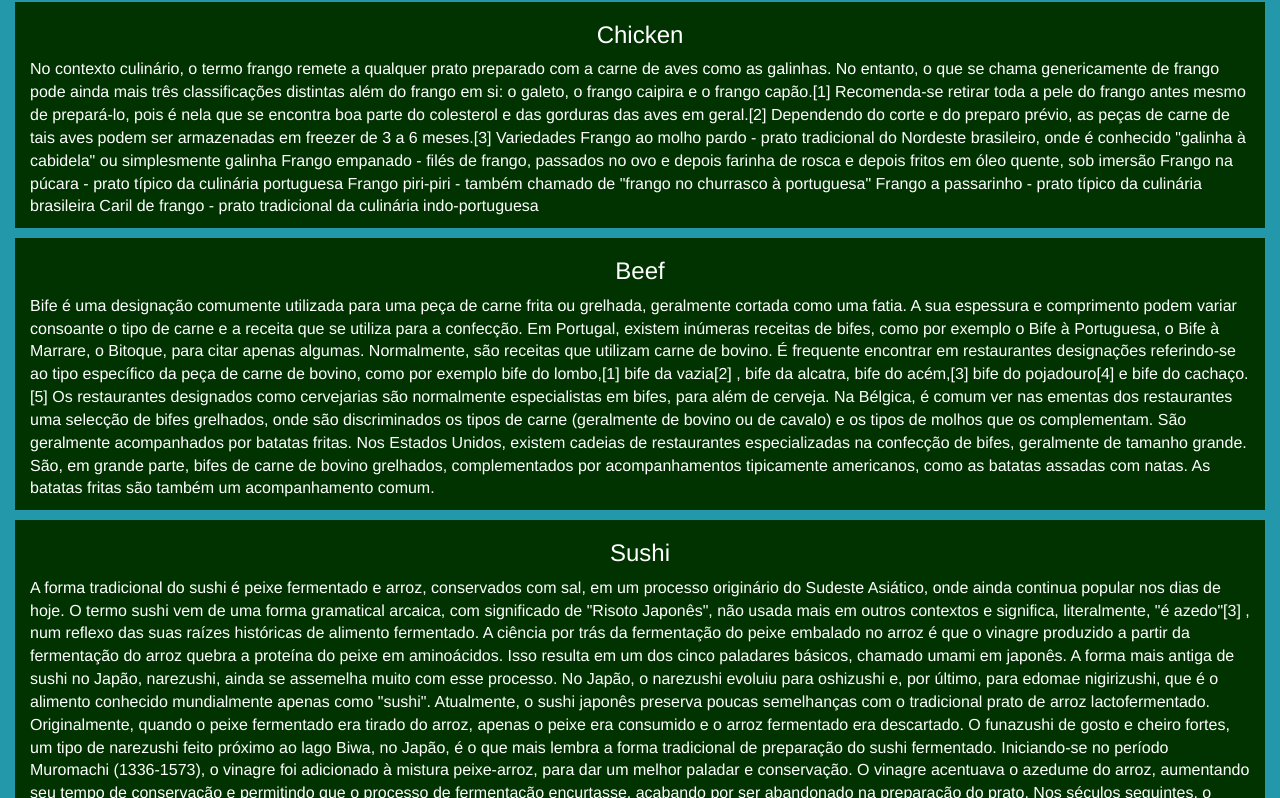
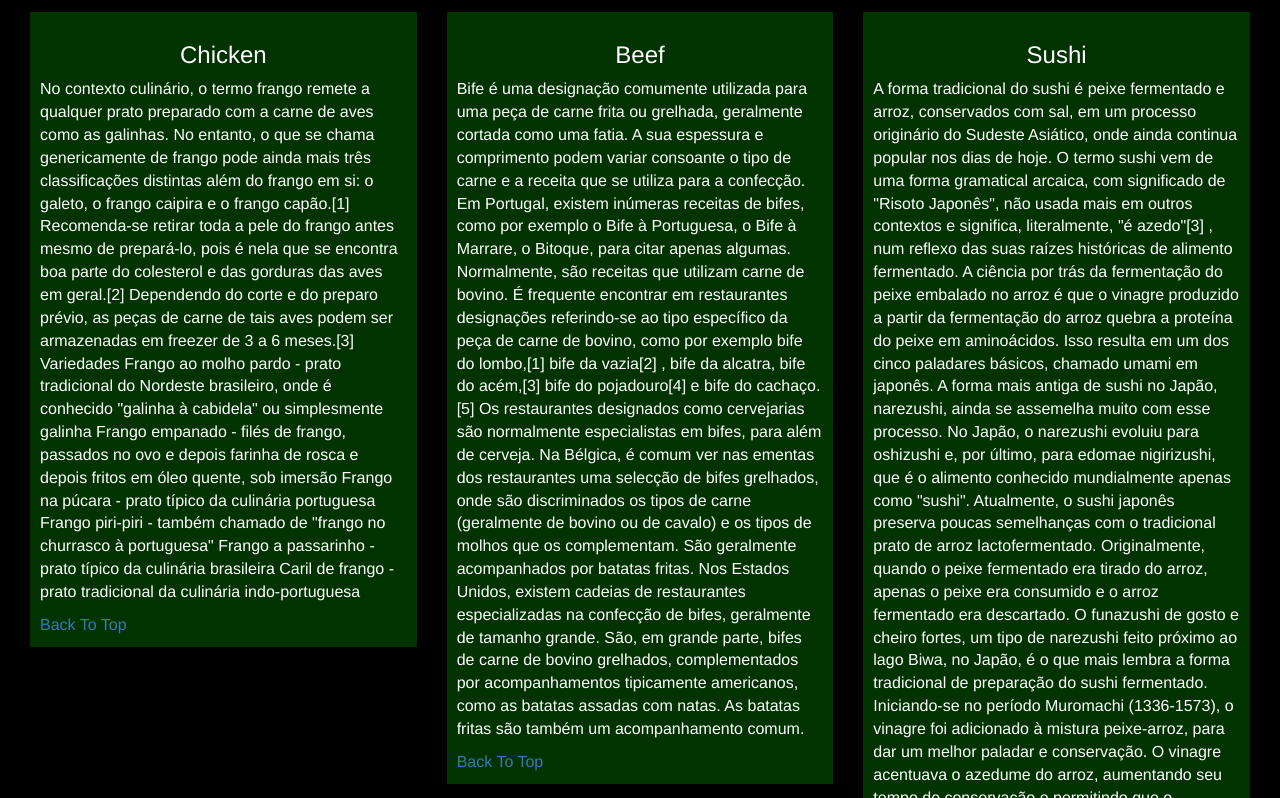
Before and after one commit to nmadruga/coursera, a plain HTML site: page module3-solution/index.html in a window 1280 px wide. Shown: the part 131-929 px from the top of the page. Drawn offline with Linux system fonts and the light colour scheme.

Commit message:
Add the ungradeded part.

```diff
--- a/module3-solution/css/styles.css
+++ b/module3-solution/css/styles.css
@@ -1,7 +1,8 @@
 body {
 	font-size: 16px;
 	color: #fff;
-	background-color: #2398AA;
+	background-color: #000;
+	position: relative;
 }
 
 /** HEADER **/
@@ -39,9 +40,15 @@ body {
   font-size: 1.8em;
 }
 .row{
+	margin-left: 0px;
+	margin-right: 10px;
+	width: 100%;
+	position: relative;
+}
+.menu-tile {
+	margin: 10px 0px 10px 0px;
 	background-color: #003300;
-	margin: 10px 0 10px;
-	width: 100%;
+  	padding: 10px;
 }
 .menu-item-title{
 	text-align: center;
--- a/module3-solution/index.html
+++ b/module3-solution/index.html
@@ -23,7 +23,7 @@
       <div class="container-fluid">
         <div class="navbar-header">
           <div class="navbar-brand">
-            <a href="index.html"><h1>Food, LLC</h1></a>
+            <a href="index.html"><h1 id="menu-section" >Food, LLC</h1></a>
           </div>
             <button type="button" class="navbar-toggle collapsed" data-toggle="collapse" data-target="#collapsable-nav" aria-expanded="false">
               <span class="sr-only">Toggle navigation</span>
@@ -35,15 +35,15 @@
         <div id="collapsable-nav" class="collapse navbar-collapse">
            <ul id="nav-list" class="nav navbar-nav navbar-right visible-xs">
             <li>
-              <a href="#">
+              <a href="#chicken-section">
                 </span><br class="hidden-xs"> Chicken</a>
             </li>
             <li>
-              <a href="#">
+              <a href="#beef-section">
                 </span><br class="hidden-xs"> Beef</a>
             </li>
             <li>
-              <a href="#">
+              <a href="#sushi-section">
                 </span><br class="hidden-xs"> Sushi</a>
             </li>
           </ul><!-- #nav-list -->
@@ -55,8 +55,9 @@
   <div id="main-content" class="container-fluid">
     <h2 id="menu-title" class="text-center">Our Menu</h2>
     <div class="row">
-      <div class="col-md-12">
-        <h3 class="menu-item-title">Chicken</h3>
+      <div class="col-md-4 col-sm-6 col-xm-12">
+        <div class="menu-tile">
+          <h3 id="chicken-section" class="menu-item-title">Chicken</h3>
           <p class="menu-item-details">No contexto culinário, o termo frango remete a qualquer prato preparado com a carne de aves como as galinhas. No entanto, o que se chama genericamente de frango pode ainda mais três classificações distintas além do frango em si: o galeto, o frango caipira e o frango capão.[1] Recomenda-se retirar toda a pele do frango antes mesmo de prepará-lo, pois é nela que se encontra boa parte do colesterol e das gorduras das aves em geral.[2] Dependendo do corte e do preparo prévio, as peças de carne de tais aves podem ser armazenadas em freezer de 3 a 6 meses.[3]
           Variedades
           Frango ao molho pardo - prato tradicional do Nordeste brasileiro, onde é conhecido "galinha à cabidela" ou simplesmente galinha
@@ -65,26 +66,30 @@
           Frango piri-piri - também chamado de "frango no churrasco à portuguesa"
           Frango a passarinho - prato típico da culinária brasileira
           Caril de frango - prato tradicional da culinária indo-portuguesa</p>
+          <a href="#menu-section">Back To Top</a>
         </div>
       </div>
-    <div class="row">
-      <div class="col-md-12">
-        <h3 class="menu-item-title">Beef</h3>
+      <div class="col-md-4 col-sm-6 col-xm-12">
+        <div class="menu-tile">
+          <h3 id="beef-section" class="menu-item-title">Beef</h3>
           <p class="menu-item-details">Bife é uma designação comumente utilizada para uma peça de carne frita ou grelhada, geralmente cortada como uma fatia. A sua espessura e comprimento podem variar consoante o tipo de carne e a receita que se utiliza para a confecção.
           Em Portugal, existem inúmeras receitas de bifes, como por exemplo o Bife à Portuguesa, o Bife à Marrare, o Bitoque, para citar apenas algumas. Normalmente, são receitas que utilizam carne de bovino. É frequente encontrar em restaurantes designações referindo-se ao tipo específico da peça de carne de bovino, como por exemplo bife do lombo,[1] bife da vazia[2] , bife da alcatra, bife do acém,[3] bife do pojadouro[4] e bife do cachaço.[5] Os restaurantes designados como cervejarias são normalmente especialistas em bifes, para além de cerveja.
           Na Bélgica, é comum ver nas ementas dos restaurantes uma selecção de bifes grelhados, onde são discriminados os tipos de carne (geralmente de bovino ou de cavalo) e os tipos de molhos que os complementam. São geralmente acompanhados por batatas fritas.
           Nos Estados Unidos, existem cadeias de restaurantes especializadas na confecção de bifes, geralmente de tamanho grande. São, em grande parte, bifes de carne de bovino grelhados, complementados por acompanhamentos tipicamente americanos, como as batatas assadas com natas. As batatas fritas são também um acompanhamento comum.</p>
+          <a href="#menu-section">Back To Top</a>
         </div>
       </div>
-    <div class="row">
-      <div class="col-md-12">
-        <h3 class="menu-item-title">Sushi</h3>
+      <div class="col-md-4 col-sm-6 col-xm-12">
+        <div class="menu-tile">
+          <h3 id="sushi-section" class="menu-item-title">Sushi</h3>
           <p class="menu-item-details">A forma tradicional do sushi é peixe fermentado e arroz, conservados com sal, em um processo originário do Sudeste Asiático, onde ainda continua popular nos dias de hoje.
           O termo sushi vem de uma forma gramatical arcaica, com significado de "Risoto Japonês", não usada mais em outros contextos e significa, literalmente, "é azedo"[3] , num reflexo das suas raízes históricas de alimento fermentado.
           A ciência por trás da fermentação do peixe embalado no arroz é que o vinagre produzido a partir da fermentação do arroz quebra a proteína do peixe em aminoácidos. Isso resulta em um dos cinco paladares básicos, chamado umami em japonês. A forma mais antiga de sushi no Japão, narezushi, ainda se assemelha muito com esse processo. No Japão, o narezushi evoluiu para oshizushi e, por último, para edomae nigirizushi, que é o alimento conhecido mundialmente apenas como "sushi".
           Atualmente, o sushi japonês preserva poucas semelhanças com o tradicional prato de arroz lactofermentado. Originalmente, quando o peixe fermentado era tirado do arroz, apenas o peixe era consumido e o arroz fermentado era descartado. O funazushi de gosto e cheiro fortes, um tipo de narezushi feito próximo ao lago Biwa, no Japão, é o que mais lembra a forma tradicional de preparação do sushi fermentado.
           Iniciando-se no período Muromachi (1336-1573), o vinagre foi adicionado à mistura peixe-arroz, para dar um melhor paladar e conservação. O vinagre acentuava o azedume do arroz, aumentando seu tempo de conservação e permitindo que o processo de fermentação encurtasse, acabando por ser abandonado na preparação do prato. Nos séculos seguintes, o sushi de Osaka evoluiu para o oshi-zushi. Frutos do mar e arroz eram prensados usando-se uma esteira de bambu. Em meados do século XIII, essa forma de preparação chegou a Edo (a atual Tóquio).
           A versão contemporânea, internacionalmente conhecida apenas por sushi, foi desenvolvida por Hanaya Yohei (華屋与兵衛; 1799–1858) no final da era Edo. Essa técnica era uma forma primitiva de fast-food que não era fermentada, pois era preparada rapidamente, e que podia ser comida em bancas armadas na rua ou em teatros[4] . Nessa época, esse tipo de sushi ficou conhecido como edomae zushi, pois era produzido com peixes frescos pescados em Edomae (a atual Baía de Tóquio). Apesar de hoje em dia os peixes não virem mais desse lugar, o sushi ali produzido ainda é formalmente conhecido como edomae nigirizushi.</p>
+          <a href="#menu-section">Back To Top</a>
+        </div>
       </div>
     </div>
   </div><!-- main.container -->
```
Lines whose indentation alone changed are shown as unchanged.
